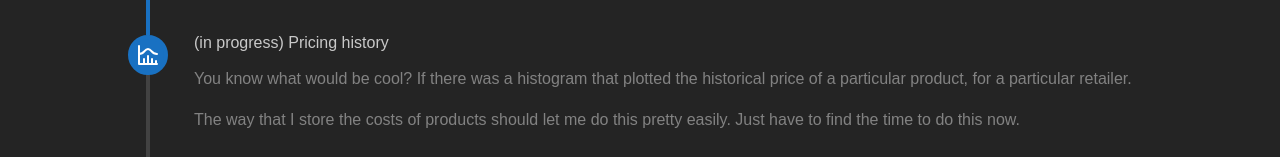
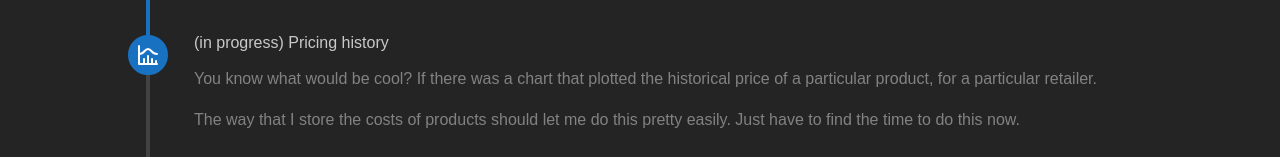
Before and after one commit to almostprohibited/frontend, a Next.js app: page /roadmap in a window 1280 px wide. Shown: the part 987-1144 px from the top of the page. Built offline with nearby package versions, Linux system fonts and the light colour scheme.

Commit message:
Not a histogram

```diff
--- a/src/app/roadmap/page.tsx
+++ b/src/app/roadmap/page.tsx
@@ -68,7 +68,7 @@ export default function roadmapPage() {
 					}
 				>
 					<Stack mt="1rem" c="dimmed">
-						<Text>{"You know what would be cool? If there was a histogram that plotted the historical price of a particular product, for a particular retailer."}</Text>
+						<Text>{"You know what would be cool? If there was a chart that plotted the historical price of a particular product, for a particular retailer."}</Text>
 						<Text>{"The way that I store the costs of products should let me do this pretty easily. Just have to find the time to do this now."}</Text>
 					</Stack>
 				</TimelineItem>
```
